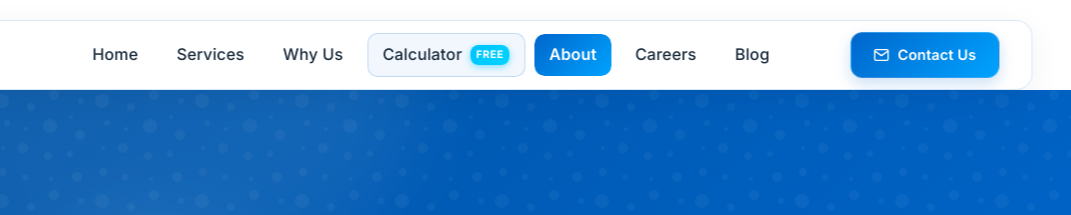
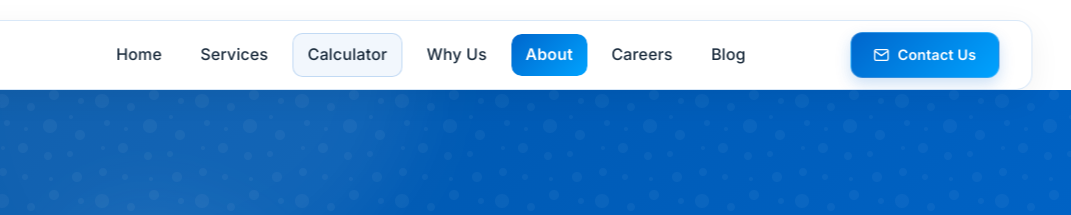
Before and after one commit to devvrat-hans/aback-website, a plain HTML site: page src/pages/about.html in a window 1280 px wide. Shown: the top 215 px of the page, 209-1280 px from the left. Drawn offline with Linux system fonts and the light colour scheme.

Commit message:
added automation calculator

```diff
--- a/src/pages/about.html
+++ b/src/pages/about.html
@@ -37,12 +37,11 @@
               <a href="/services" class="nav-link">
                 <span class="nav-link-text">Services</span>
               </a>
+              <a href="/automation-calculator" class="nav-link calculator-link">
+                <span class="nav-link-text">Calculator</span>
+              </a>
               <a href="/whyus" class="nav-link">
                 <span class="nav-link-text">Why Us</span>
-              </a>
-              <a href="/automation-calculator" class="nav-link calculator-link">
-                <span class="nav-link-text">Calculator</span>
-                <span class="nav-link-badge">FREE</span>
               </a>
               <a href="/about" class="nav-link active">
                 <span class="nav-link-text">About</span>
```
Also changed, not shown: src/pages/automation-calculator.html (+0 -1 lines), src/pages/blog-ai-automation-agency-hub-guide-2025.html (+0 -1 lines), src/pages/blog-ai-automation-agency-india.html (+0 -1 lines), src/pages/blog-ai-workflow-automation.html (+0 -1 lines), src/pages/blog-best-ai-automation-agencies-india.html (+0 -1 lines), src/pages/blog-document-automation-guide-2025.html (+0 -1 lines), src/pages/blog-future-automation-2025.html (+0 -1 lines), src/pages/blog-invoice-workflow-automation.html (+0 -1 lines), src/pages/blog-what-is-ai-automation-agency-complete-guide-2025.html (+0 -1 lines), src/pages/blog-what-is-ai-automation-agency.html (+0 -1 lines), src/pages/blog.html (+0 -1 lines), src/pages/careers.html (+0 -1 lines), src/pages/contact.html (+0 -1 lines), src/pages/ethics-charter.html (+0 -1 lines), 4 more files.
